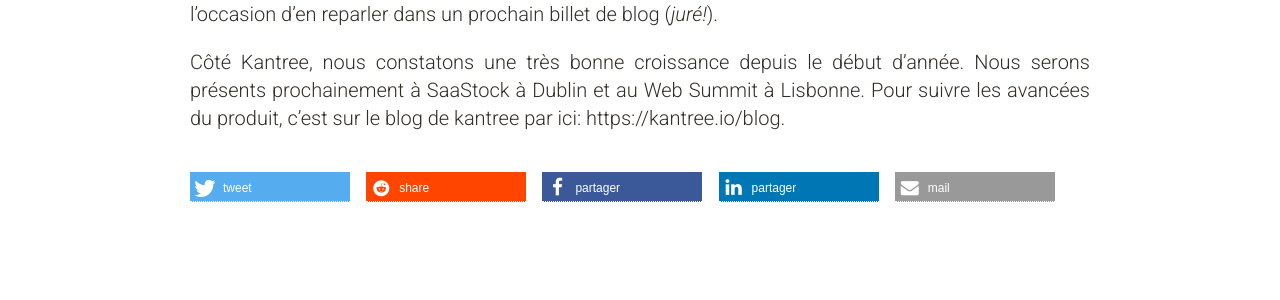
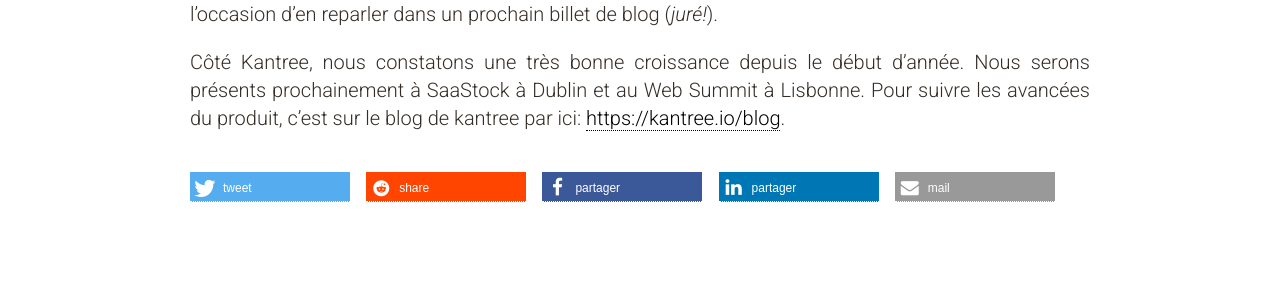
Before and after one commit to digicoop/digicoop.github.io, a Jekyll site: the page built from blog/_posts/2018-10-01-levee-de-fonds.md, in a window 1280 px wide. Shown: the part 1089-1389 px from the top of the page. Built offline with Jekyll 4.4.1, drawn with Linux system fonts in a browser that asks for light colours; nearby versions of some CDN libraries.

```diff
--- a/blog/_posts/2018-10-01-levee-de-fonds.md
+++ b/blog/_posts/2018-10-01-levee-de-fonds.md
@@ -13,4 +13,4 @@ Début 2018, nous avons emménagé dans de beaux locaux tout neuf au 5 rue Richa
 
 2018 a aussi été l'occasion de relancer le mouvement des SCOP du numérique. Cette initiative nous tient à coeur et elle se concrétise vraiment depuis cet été sous le nom de **ScopTech**. Nous aurons l'occasion d'en reparler dans un prochain billet de blog (*juré!*).
 
-Côté Kantree, nous constatons une très bonne croissance depuis le début d'année. Nous serons présents prochainement à SaaStock à Dublin et au Web Summit à Lisbonne. Pour suivre les avancées du produit, c'est sur le blog de kantree par ici: https://kantree.io/blog.
+Côté Kantree, nous constatons une très bonne croissance depuis le début d'année. Nous serons présents prochainement à SaaStock à Dublin et au Web Summit à Lisbonne. Pour suivre les avancées du produit, c'est sur le blog de kantree par ici: <https://kantree.io/blog>.
```
